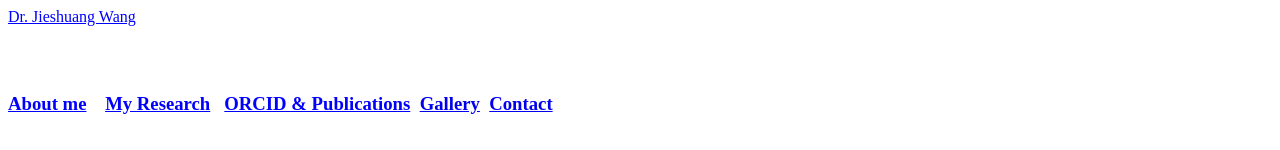
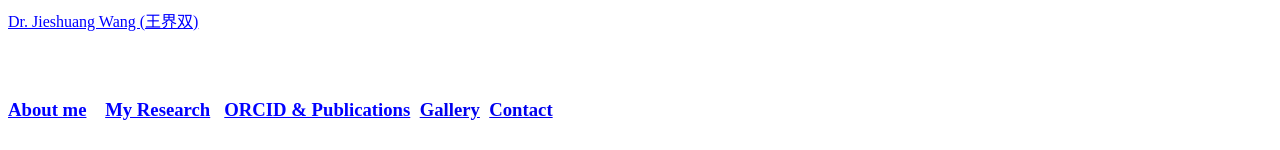
Before and after one commit to gaisuan/JieshuangWang, a plain HTML site: page index.html in a window 1280 px wide. Shown: the top 150 px of the page. Drawn offline with Linux system fonts and the light colour scheme.

Commit message:
Update index.html

```diff
--- a/index.html
+++ b/index.html
@@ -2,7 +2,7 @@
 <div class="BbxBP HP6J1d K5Zlne" data-top-navigation="true" data-is-preview="false">
 <div class="VLoccc K5Zlne QDWEj U8eYrb" aria-hidden="false">
 <div class="Pvc6xe">
-<div class="TlfmSc YSH9J"><span style="color: #0000ff;"><a class="GAuSPc" style="color: #0000ff;" tabindex="0" href="https://sites.google.com/view/jieshuangwang/home" aria-hidden="false"><span class="QTKDff p46B7e">Dr. Jieshuang Wang</span></a></span></div>
+<div class="TlfmSc YSH9J"><span style="color: #0000ff;"><a class="GAuSPc" style="color: #0000ff;" tabindex="0" href="https://sites.google.com/view/jieshuangwang/home" aria-hidden="false"><span class="QTKDff p46B7e">Dr. Jieshuang Wang (王界双)</span></a></span></div>
 <nav id="WDxLfe" class="plFg0c" tabindex="-1" role="navigation" data-is-preview="false"></nav></div>
 </div>
 </div>
```
